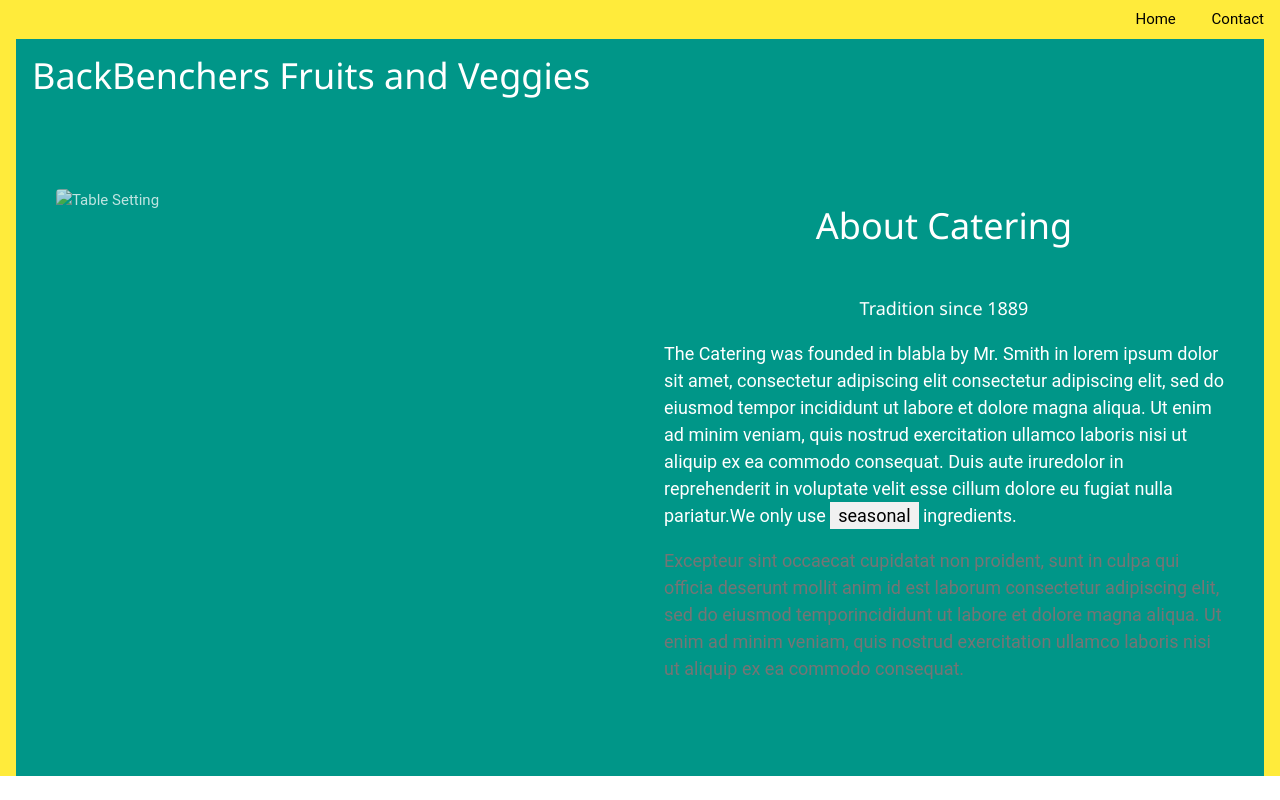
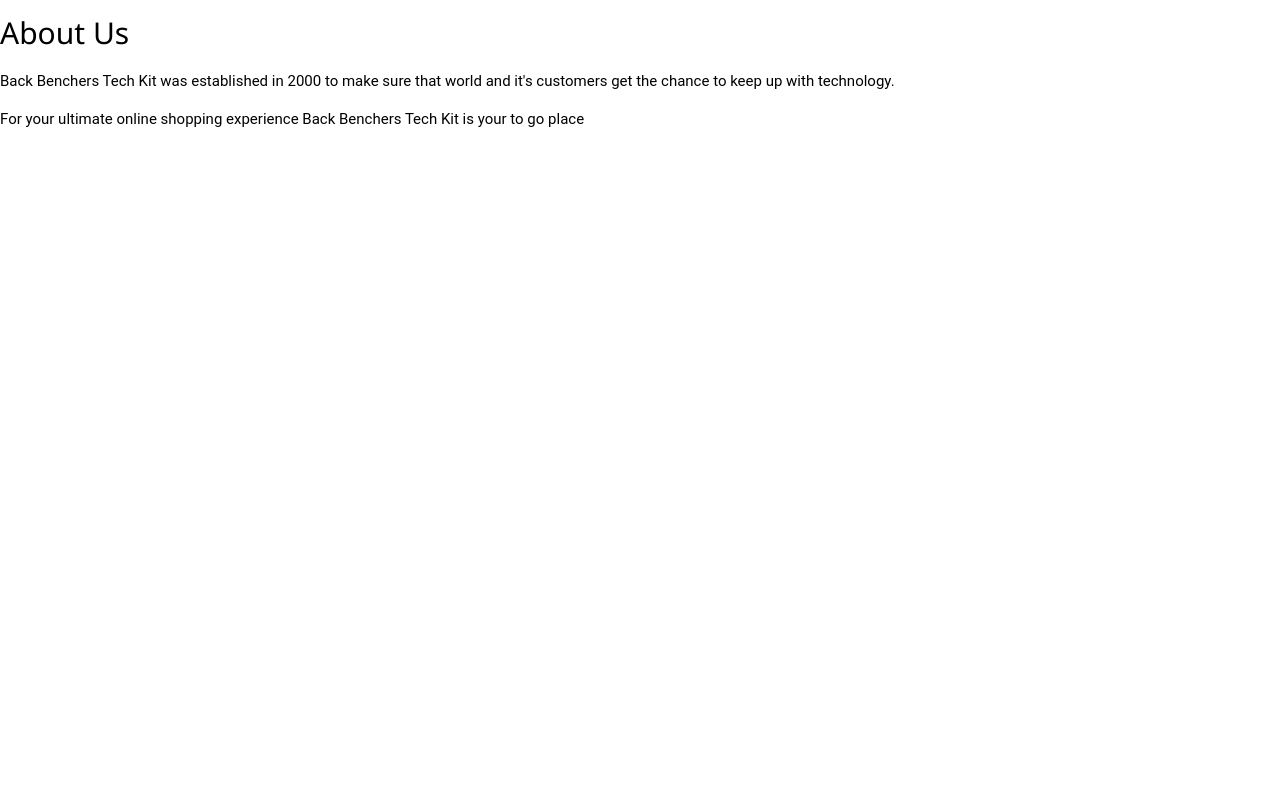
Before and after one commit to vutomiwendymkhari-ITvarsity/Module-1-Assessment-6, a plain HTML site: page about.html in a window 1280 px wide. Drawn offline with Linux system fonts and the light colour scheme.

Commit message:
Update about.html

```diff
--- a/about.html
+++ b/about.html
@@ -1,30 +1,14 @@
 <!DOCTYPE html>
 <html>
+  <head>
 <title>xx.CSS</title>
 <meta name="viewport" content="width=device-width, initial-scale=1">
 <link rel="stylesheet" href="main.css">
-<body>
-  <!-- Right-sided navbar links. Hide them on small screens -->
-  <div class="xx-right xx-hide-small">
-    <a href="home.html" class="xx-bar-item xx-button">Home</a>
-    <a href="contact.html" class="xx-bar-item xx-button">Contact</a>
+  </head>
+  <body>
+    <h2>About Us</h2>
+    <p> Back Benchers Tech Kit was established in 2000 to make sure that world and it's customers get the chance to keep up with technology. </p>
+    <p> For your ultimate online shopping experience Back Benchers Tech Kit is your to go place </p>
+</body>
 
-  </div>
-<div class="xx-container xx-yellow">
-<div class="xx-container xx-teal">
-<h1>BackBenchers Fruits and Veggies</h1>
-
-<!-- About Section -->
-  <div class="xx-row xx-padding-64" id="about">
-    <div class="xx-col m6 xx-padding-large xx-hide-small">
-     <img src="/img/smoothie-3697014.jpg" class="xx-round xx-image xx-opacity-min" alt="Table Setting" width="600" height="750">
-    </div>
-
-    <div class="xx-col m6 xx-padding-large">
-      <h1 class="xx-center">About Catering</h1><br>
-      <h5 class="xx-center">Tradition since 1889</h5>
-      <p class="xx-large">The Catering was founded in blabla by Mr. Smith in lorem ipsum dolor sit amet, consectetur adipiscing elit consectetur adipiscing elit, sed do eiusmod tempor incididunt ut labore et dolore magna aliqua. Ut enim ad minim veniam, quis nostrud exercitation ullamco laboris nisi ut aliquip ex ea commodo consequat. Duis aute iruredolor in reprehenderit in voluptate velit esse cillum dolore eu fugiat nulla pariatur.We only use <span class="xx-tag xx-light-grey">seasonal</span> ingredients.</p>
-      <p class="xx-large xx-text-grey xx-hide-medium">Excepteur sint occaecat cupidatat non proident, sunt in culpa qui officia deserunt mollit anim id est laborum consectetur adipiscing elit, sed do eiusmod temporincididunt ut labore et dolore magna aliqua. Ut enim ad minim veniam, quis nostrud exercitation ullamco laboris nisi ut aliquip ex ea commodo consequat.</p>
-    </div>
-  </div>
 </html>
```
